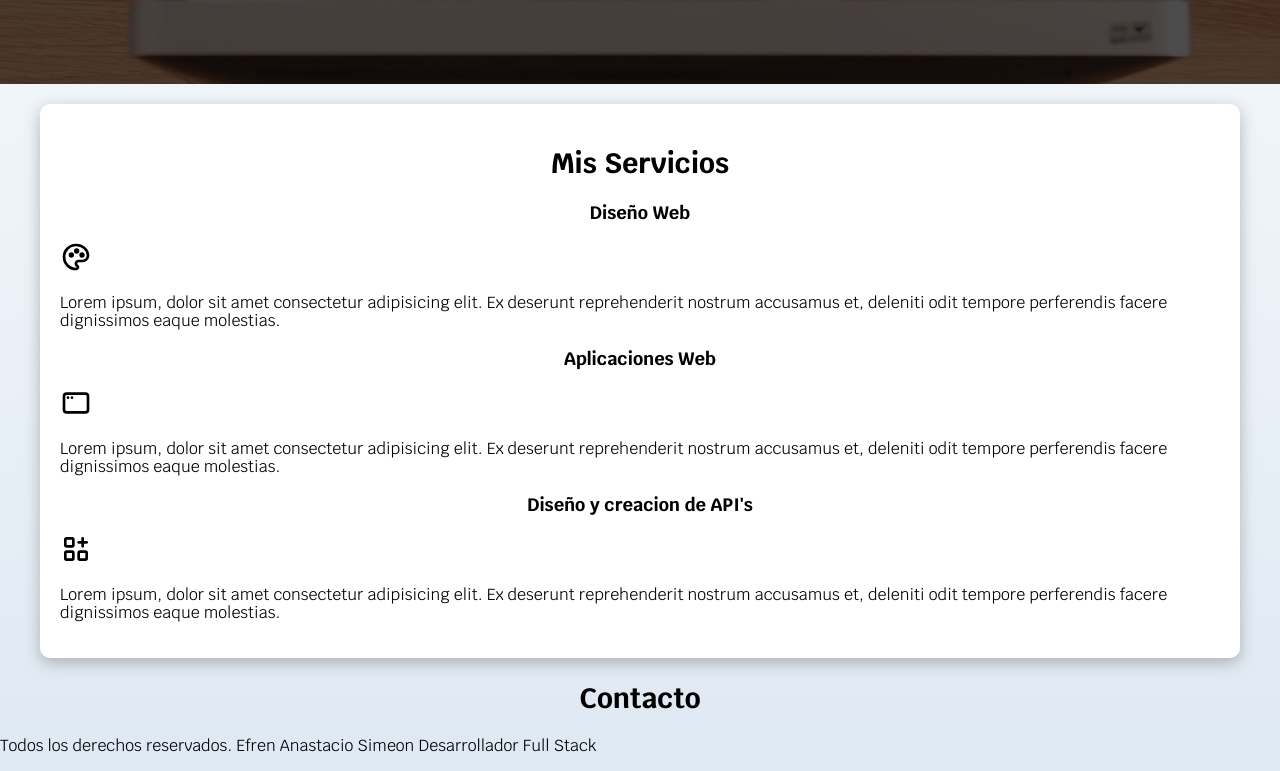
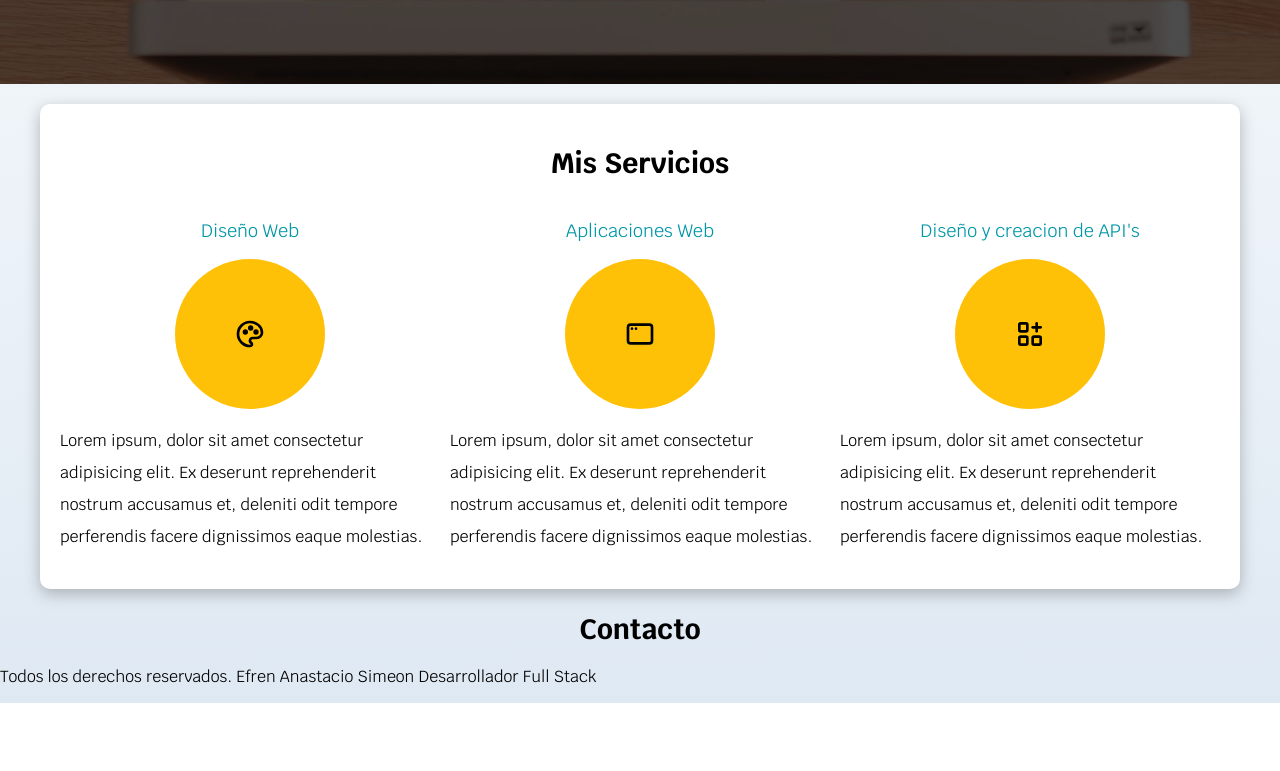
Before and after one commit to EfrenAS/developer-portfolio, a plain HTML site: page index.html in a window 1280 px wide. Shown: the part 500-1271 px from the top of the page. After the commit the page ends 1203 px from the top, so only its background shows below. Drawn offline with Linux system fonts and the light colour scheme.

Commit message:
Section Services was finished, apply CSS Grid to service

```diff
--- a/css/styles.css
+++ b/css/styles.css
@@ -125,6 +125,34 @@ h1,h2,h3 {
   align-items: flex-end;
 }
 
+
+.service {
+  align-items: center;
+  display: flex;
+  flex-direction: column;
+}
+
+
+.service h3 {
+  color: var(--secondary-color);
+  font-weight: normal;
+}
+
+.service p {
+  line-height: 2;
+}
+
+.service .icons {
+  align-items: center;
+  background-color: var(--primary-color);
+  border-radius: 50%;
+  display: flex;
+  justify-content: space-evenly;
+  height: 15rem;
+  width: 15rem;
+}
+
+
 /*
 *   Is a standard convention displays when use media queries
 */
@@ -142,6 +170,16 @@ h1,h2,h3 {
   .button {
     width: auto;
   }
+
+  /* services */
+  /*
+  * I used CSS Grid
+  */
+  .services {
+    display: grid;
+    grid-template-columns: repeat(3, 1fr);
+    column-gap: 1rem;
+  }
 }
 
 /* For laptops and PC */
--- a/index.html
+++ b/index.html
@@ -38,14 +38,16 @@
           <line x1="2" y1="12" x2="4" y2="12"></line>
         </svg>
         <p>Queretaro, Qro.</p>
-      </div>
+      </div><!-- .location -->
       <a href="#" class="button">Contactar</a>
     </div>
   </section>
   <main class="container shadow">
     <h2>Mis Servicios</h2>
-    <section>
+    <div class="services">
+      <section class="service">
         <h3>Diseño Web</h3>
+        <div class="icons">
           <svg xmlns="http://www.w3.org/2000/svg" class="icon icon-tabler icon-tabler-palette" width="32" height="32" viewBox="0 0 24 24" stroke-width="2" stroke="currentColor" fill="none" stroke-linecap="round" stroke-linejoin="round">
             <path stroke="none" d="M0 0h24v24H0z" fill="none"></path>
             <path d="M12 21a9 9 0 0 1 0 -18c4.97 0 9 3.582 9 8c0 1.06 -.474 2.078 -1.318 2.828c-.844 .75 -1.989 1.172 -3.182 1.172h-2.5a2 2 0 0 0 -1 3.75a1.3 1.3 0 0 1 -1 2.25"></path>
@@ -53,20 +55,24 @@
             <circle cx="12.5" cy="7.5" r="1"></circle>
             <circle cx="16.5" cy="10.5" r="1"></circle>
         </svg>
+      </div>
         <p>Lorem ipsum, dolor sit amet consectetur adipisicing elit. Ex deserunt reprehenderit nostrum accusamus et, deleniti odit tempore perferendis facere dignissimos eaque molestias.</p>
       </section>
-    <section>
+      <section class="service">
         <h3>Aplicaciones Web</h3>
+        <div class="icons">
             <svg xmlns="http://www.w3.org/2000/svg" class="icon icon-tabler icon-tabler-app-window" width="32" height="32" viewBox="0 0 24 24" stroke-width="2" stroke="currentColor" fill="none" stroke-linecap="round" stroke-linejoin="round">
               <path stroke="none" d="M0 0h24v24H0z" fill="none"></path>
               <rect x="3" y="5" width="18" height="14" rx="2"></rect>
               <path d="M6 8h.01"></path>
               <path d="M9 8h.01"></path>
           </svg>
+        </div>
         <p>Lorem ipsum, dolor sit amet consectetur adipisicing elit. Ex deserunt reprehenderit nostrum accusamus et, deleniti odit tempore perferendis facere dignissimos eaque molestias.</p>
       </section>
-    <section>
+      <section class="service">
         <h3>Diseño y creacion de API's</h3>
+        <div class="icons">
           <svg xmlns="http://www.w3.org/2000/svg" class="icon icon-tabler icon-tabler-apps" width="32" height="32" viewBox="0 0 24 24" stroke-width="2" stroke="currentColor" fill="none" stroke-linecap="round" stroke-linejoin="round">
             <path stroke="none" d="M0 0h24v24H0z" fill="none"></path>
             <rect x="4" y="4" width="6" height="6" rx="1"></rect>
@@ -75,8 +81,10 @@
             <line x1="14" y1="7" x2="20" y2="7"></line>
             <line x1="17" y1="4" x2="17" y2="10"></line>
           </svg>
+        </div>
         <p>Lorem ipsum, dolor sit amet consectetur adipisicing elit. Ex deserunt reprehenderit nostrum accusamus et, deleniti odit tempore perferendis facere dignissimos eaque molestias.</p>
       </section>
+    </div><!-- .services -->
   </main>
   <section>
     <h2>Contacto</h2>
```
Lines whose indentation alone changed are shown as unchanged.
